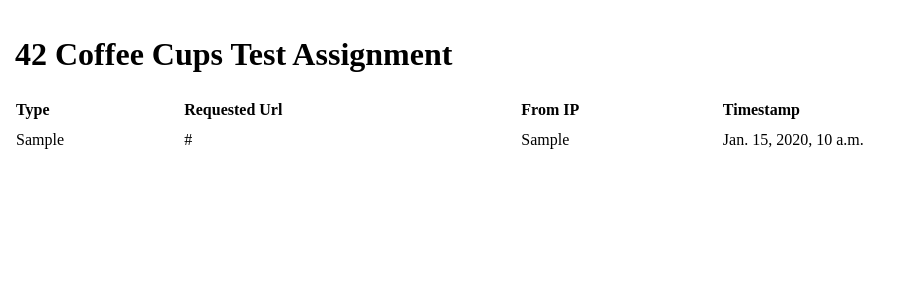
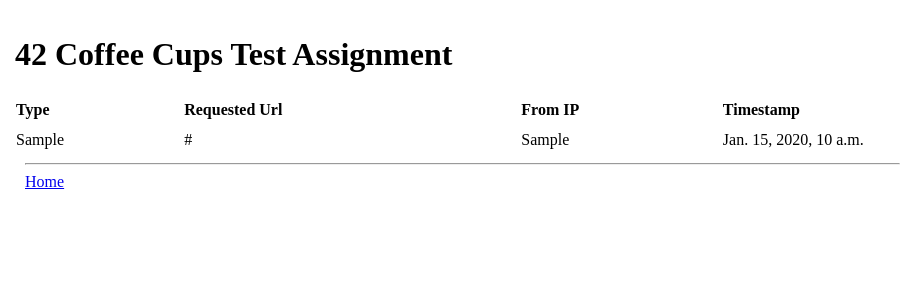
Before and after one commit to Animasola/CupsTest, a Django app: template cups_profile/templates/my_info/requests.html in a window 1280 px wide. Shown: the top 300 px of the page, without its empty margins (0-911 px from the left). Run offline with Django 3.2, Linux system fonts and the light colour scheme; the template is opened without the code that fills it: most values are stand-ins (such as "Sample title", 1, 10 or a date in 2020); parts of the project's set-up code (start-up, migrations or seed data) failed here and were passed over.

Commit message:
ticket:3 added link to the requests page

```diff
--- a/cups_profile/templates/base.html
+++ b/cups_profile/templates/base.html
@@ -18,5 +18,10 @@
   <h1 class="page-header">42 Coffee Cups Test Assignment</h1>
   {% block body %}
   {% endblock %}
+    <div class="clr"></div>
+    <div id="reqlog">
+    <hr/>
+        {% block panel %}{% endblock %}
+    </div>
   </body>
 </html>
--- a/cups_profile/templates/my_info/home.html
+++ b/cups_profile/templates/my_info/home.html
@@ -33,4 +33,8 @@
 </p>
     </div>
 </div>
+
 {% endblock %}
+{% block panel %}
+  <a href="{% url logged_requests_page %}">Requests</a>
+{% endblock %}
--- a/cups_profile/templates/my_info/requests.html
+++ b/cups_profile/templates/my_info/requests.html
@@ -24,3 +24,7 @@
 </table>
 
 {% endblock %}
+
+{% block panel %}
+    <a href="{% url home %}">Home</a>
+{% endblock %}
```
